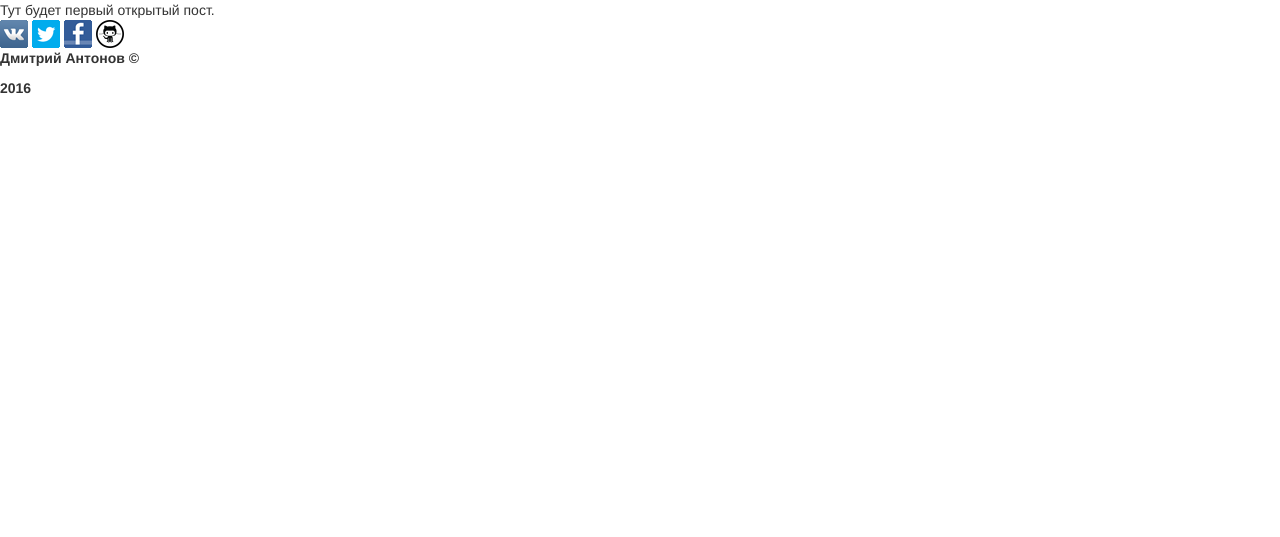
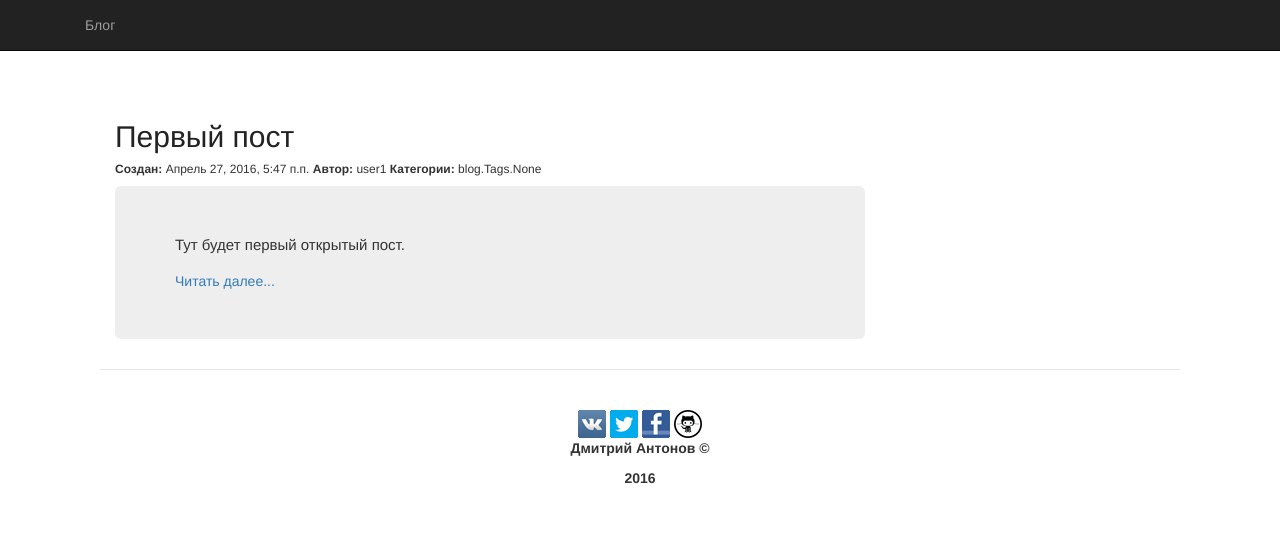
Before and after one commit to blacktrub/task_blog, a Django app: page / in a window 1280 px wide. Shown: the top 537 px of the page. Run offline with Django 3.2, Linux system fonts and the light colour scheme; data comes from the database, SQL or seed files in the repository; both versions use the stored data as it was after the commit; some libraries are stand-ins or nearby versions.

Commit message:
add post functional to home page

```diff
--- a/myblog/blog/models.py
+++ b/myblog/blog/models.py
@@ -8,6 +8,9 @@ from django.contrib.auth.models import User
 class Tags(models.Model):
     tags_name = models.CharField(max_length=50)
 
+    def __str__(self):
+        return self.tags_name
+
 
 class Article(models.Model):
     article_title = models.CharField(max_length=100)
@@ -17,3 +20,9 @@ class Article(models.Model):
     article_access = models.BooleanField(default=True)
     article_autor = models.OneToOneField(User)
     article_tag = models.ManyToManyField(Tags)
+
+    def __str__(self):
+        return self.article_title
+
+    def get(self, article_tag):
+        return self.article_tag.all()
--- /dev/null
+++ b/myblog/blog/static/blog/style.css
@@ -0,0 +1,18 @@
+ body {
+    margin: 100px;
+  }
+
+ .article-title a, .article-title a:visited {
+    color: #222222;
+    text-decoration: none;
+}
+
+ div.blog-footer {
+    padding: 40px 0;
+    text-align: center;
+    border-top: 1px solid #e5e5e5;
+}
+
+p.text-justify {
+    font-size: 15px;
+}
--- a/myblog/blog/templates/blog/home.html
+++ b/myblog/blog/templates/blog/home.html
@@ -10,15 +10,68 @@
     {% endblock title %}
     </title>
     <link href="{% static 'blog/css/bootstrap.css' %}" rel="stylesheet">
+    <link rel="stylesheet" type="text/css" href="{% static 'blog/style.css' %}">
 </head>
 <body>
+    {% block header %}
+      <div class="container-fluit">
+          <div class="row">
+              <div class="navbar navbar-inverse navbar-fixed-top">
+                  <div class="container">
+                      <div class="navbar-header">
+                          <button type="button" class="navbar-toggle" data-toggle="collapse" data-target="#responsive-menu">
+                              <span class="sr-only">Открыть навигацию</span>
+                              <span class="icon-bar"></span>
+                              <span class="icon-bar"></span>
+                              <span class="icon-bar"></span>
+                          </button>
+                      </div>
+                      <div class="collapse navbar-collapse" id="responsive-menu">
+                          <ul class="nav navbar-nav">
+                              <li><a href="{% url 'blog:home' %}">Блог</a></li>
+                          </ul>
+                      </div>
+                  </div>
+              </div>
+          </div>
+      </div>
+    {% endblock header %}
+
+    <div class="container blog-post">
+        <div class="row">
+            <div class="col-lg-8 col-md-8">
                 {% block post %}
                     {% if post_blog %}
                         {% for x in post_blog %}
+                            <div>
+                                <h2 class="article-title">
+                                    <a class="article-title" href="{% url 'blog:full' x.id %}"> {{ x.article_title }} </a>
+                                </h2>
+                            </div>
+                            <h6>
+                                {% if x.article_date_create == x.article_date_modify %}
+                                    <b>Создан:</b> {{ x.article_date_create }}
+                                {% else %}
+                                    <b>Создан:</b> {{ x.article_date_create }}
+                                    <b>Последнее изменение:</b> {{ x.article_date_modify }}
+                                {% endif %}
+                                <b>Автор:</b> {{ x.article_autor }}
+                                <b>Категории:</b> {{ x.article_tag }}
+                            </h6>
+                            <div class="jumbotron">
+                                <p class="text-justify">
                                     {{ x.article_text }}
+                                </p>
+                                <a href="{% url 'blog:full' x.id %}">Читать далее...</a>
+                            </div>
                         {% endfor %}
                     {% endif %}
                 {% endblock post %}
+            </div>
+
+        </div>
+    </div>
+
 
     <script src="https://ajax.googleapis.com/ajax/libs/jquery/1.11.3/jquery.min.js"></script>
     <script src="{% static "blog/js/bootstrap.js" %}"></script>
```
Also changed, not shown: myblog/db.sqlite3. Lines whose indentation alone changed are shown as unchanged.
